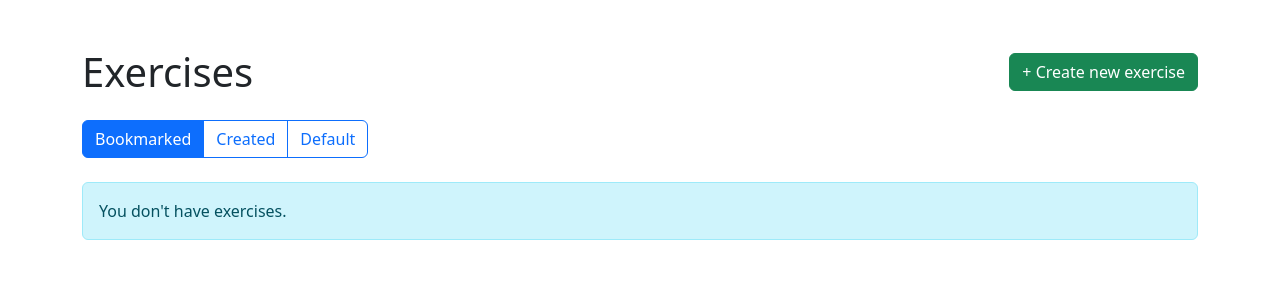
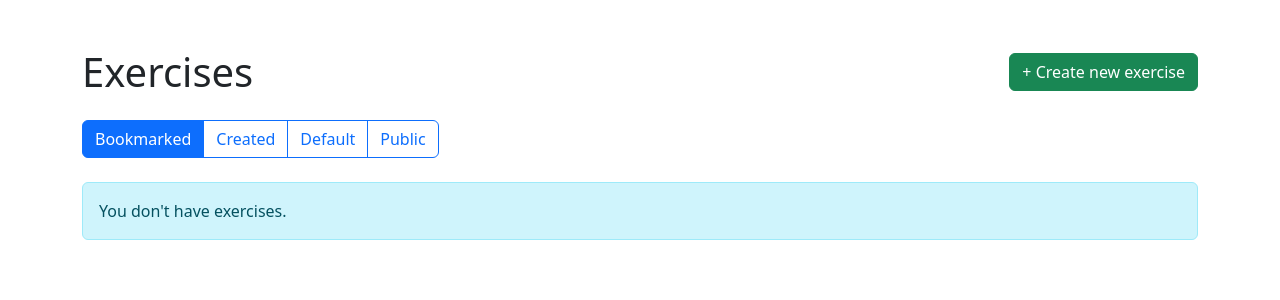
Before and after one commit to Flynotfly/GymStat, a Django app: page /user/exercises/ in a window 1280 px wide. Shown: the part 56-356 px from the top of the page. Run offline with Django 5.2, Linux system fonts and the light colour scheme; the visitor is signed in with stand-in values (Sample User, id 1); data that the repository does not hold is empty.

Commit message:
Add public mode to exercise list

```diff
--- a/gymstat/user/templates/user/exercises.html
+++ b/gymstat/user/templates/user/exercises.html
@@ -23,6 +23,9 @@
         </a>
         <a href="?mode=default" class="btn {% if mode == 'default' %}btn-primary{% else %}btn-outline-primary{% endif %}">
             Default
+        </a>
+        <a href="?mode=public" class="btn {% if mode == 'public' %}btn-primary{% else %}btn-outline-primary{% endif %}">
+            Public
         </a>
     </div>
 
--- a/gymstat/user/views.py
+++ b/gymstat/user/views.py
@@ -39,6 +39,8 @@ def exercises_list(request):
         exercises = ExerciseType.objects.filter(bookmarked=request.user)
     elif mode == 'created':
         exercises = ExerciseType.objects.filter(owner=request.user)
+    elif mode == 'public':
+        exercises = ExerciseType.objects.filter(private=False)
     else:
         exercises = ExerciseType.objects.filter(base=True)
 
```
